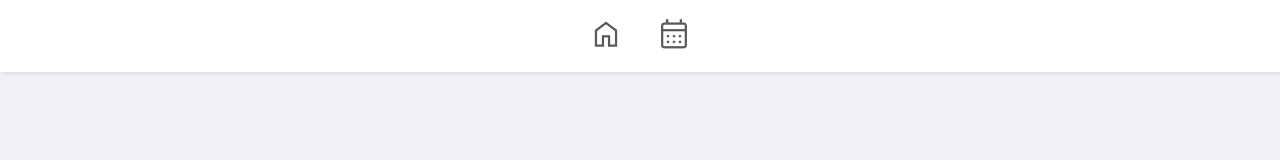
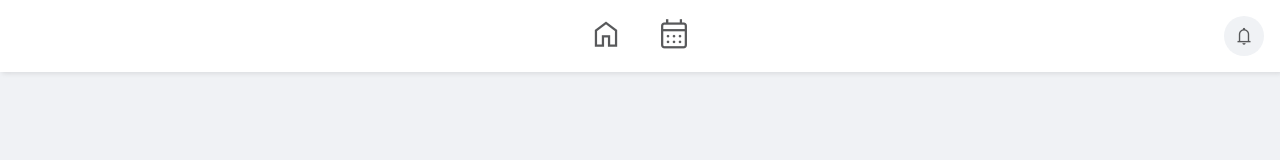
Before and after one commit to rasmus-bremholm/Fullstack-Laboration-3, a Next.js app in the folder frontend/: page / in a window 1280 px wide. Shown: the top 160 px of the page. Built offline with nearby package versions, Linux system fonts and the light colour scheme; no server answers.

Commit message:
Added profile picture and css work

```diff
--- a/frontend/app/components/Navbar.tsx
+++ b/frontend/app/components/Navbar.tsx
@@ -12,6 +12,9 @@ export default function Navbar() {
 					<span className='material-symbols-outlined'>calendar_month</span>
 				</Link>
 			</div>
+			<div className={styles.usercontent}>
+				<span className={`material-symbols-outlined ${styles.icons}`}>notifications</span>
+			</div>
 		</nav>
 	);
 }
--- a/frontend/app/globals.css
+++ b/frontend/app/globals.css
@@ -7,7 +7,7 @@
 	--text-color: #020202;
 	--text-color-inactive: #7e7f80;
 	--alert: #e51b3c;
-	--accent: #0766ff;
+	--accent: #93b559;
 	--accent-background: #ebf5ff;
 	--icons: #58595b;
 	--shadow: rgba(0, 0, 0, 0.1) 2px 1.95px 5px;
--- a/frontend/app/page.module.css
+++ b/frontend/app/page.module.css
@@ -11,5 +11,26 @@
 	grid-column: 2;
 	display: flex;
 	justify-content: center;
+	align-items: center;
 	gap: 2rem;
 }
+
+.usercontent {
+	display: flex;
+	justify-content: flex-end;
+	align-items: center;
+	gap: 2rem;
+}
+
+.icons {
+	cursor: pointer;
+	font-variation-settings: "FILL" 0, "wght" 200, "GRAD" 200, "opsz" 24;
+	font-size: 20px;
+	display: inline-flex;
+	align-items: center;
+	justify-content: center;
+	width: 2.5rem;
+	height: 2.5rem;
+	border-radius: 50%;
+	background-color: var(--background);
+}
--- a/frontend/app/types/types.ts
+++ b/frontend/app/types/types.ts
@@ -2,10 +2,9 @@ export interface user {
 	id: number;
 	first_name: string;
 	last_name: string;
-	is_admin: boolean;
 	email: string;
 	password: string;
-	avatar: string;
+	profile_picture: string;
 }
 
 export interface shedule_event {
```
Also changed, not shown: 2 other files (tests, documents, lock files or other folders).
